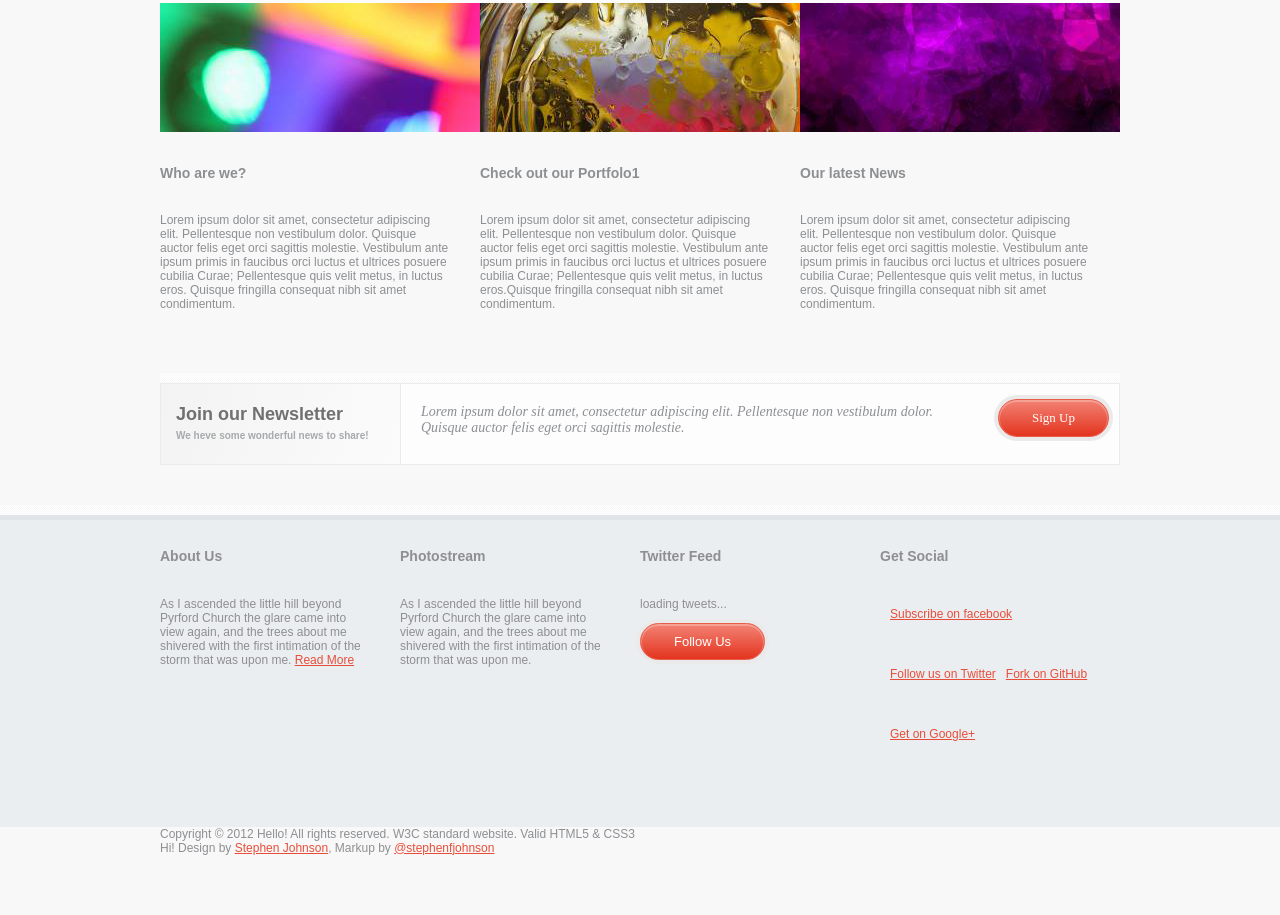
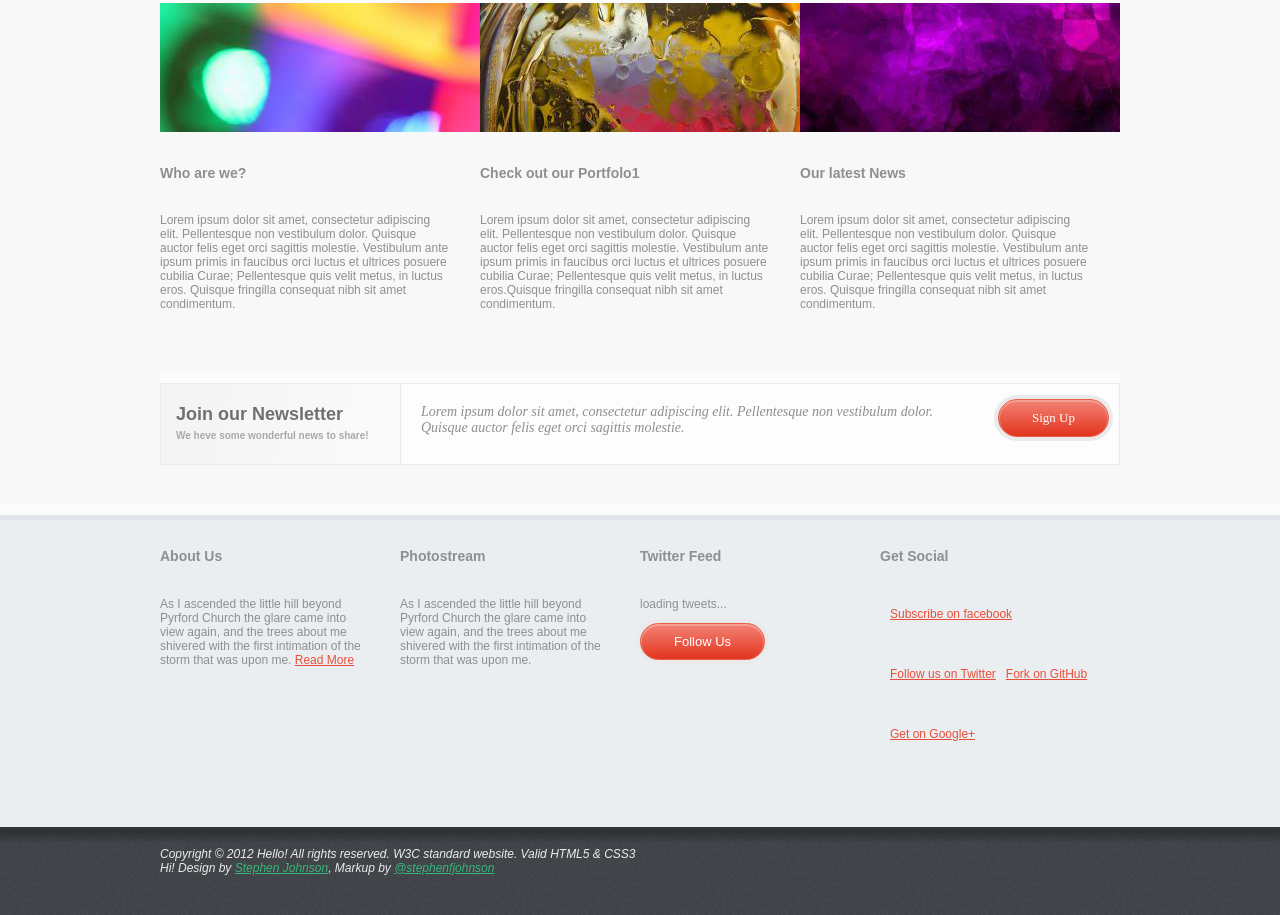
Before and after one commit to stephenfjohnson/hello-theme.github.io, a plain HTML site: page index.html in a window 1280 px wide. Shown: the part 702-1617 px from the top of the page. Before the commit the page ends 1557 px from the top, so only its background shows below. Drawn offline with nearby package versions, Linux system fonts and the light colour scheme.

Commit message:
Footer
Social icons still busted and in firefox

```diff
--- a/sass/theme/_footer.scss
+++ b/sass/theme/_footer.scss
@@ -74,15 +74,37 @@ aside {
 
 		@include round_button($buttonBaseColor);
 
-	}
+	 }
   }
-
 
 }
 
 
 footer {
-	font: $emFont;
-	style: italic;
+	font: {
+     font: $emFont;
+	   style: italic;
+  }
 
+  background: #404449 image-url("patternDark.png") repeat-x bottom;
+  height: 88px - $padding * 4;
+  padding: $padding * 2;
+
+  color: darken($bgColor, 5%);
+
+  a {
+    color: $emColor;
+  }
 }
+
+/*
+
+#bottomLogo {
+  width: 185px;
+  height: 70px;
+  margin-top: -$padding;
+  float: right;
+  @include spr("bottomLogo")
+}
+
+*/
```
Also changed, not shown: css/screen.css, images/patternDark.png (added).
